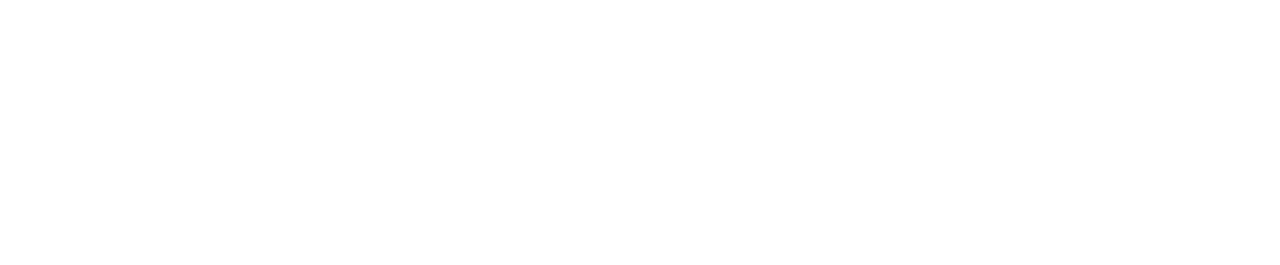
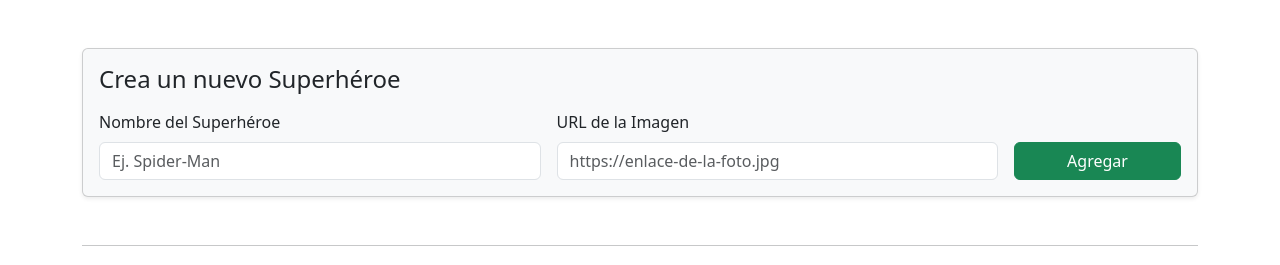
Before and after one commit to danycris07/practica-dom-jonathan-cristaldo, a plain HTML site: page index.html in a window 1280 px wide. Drawn offline with nearby package versions, Linux system fonts and the light colour scheme.

Commit message:
Feat: se añadio formulario usando Bootstrap

```diff
--- a/index.html
+++ b/index.html
@@ -1,5 +1,5 @@
 <!DOCTYPE html>
-<html lang="en">
+<html lang="es">
 <head>
     <meta charset="UTF-8">
     <meta name="viewport" content="width=device-width, initial-scale=1.0">
@@ -8,7 +8,54 @@
     <link rel="stylesheet" href="assets/css/style.css">
 </head>
 <body>
+    <header>
 
+    </header>
+
+
+<main class="container my-5">
+
+    <!-- Card para el Formulario -->
+    <div class="card mb-5 bg-light shadow-sm">
+        <div class="card-body">
+            <h2 class="card-title h4 mb-3">Crea un nuevo Superhéroe</h2>
+
+            <!-- Formulario con ID para JS -->
+            <form id="formulario-heroe" class="row g-3">
+
+
+                <div class="col-md-5">
+                    <label for="input-nombre" class="form-label">Nombre del Superhéroe</label>
+                    <input type="text" class="form-control" id="input-nombre" placeholder="Ej. Spider-Man" required>
+                </div>
+
+
+                <div class="col-md-5">
+                    <label for="input-imagen" class="form-label">URL de la Imagen</label>
+                    <input type="url" class="form-control" id="input-imagen" placeholder="https://enlace-de-la-foto.jpg" required>
+                </div>
+
+
+                <div class="col-md-2 d-flex align-items-end">
+                    <button type="submit" class="btn btn-success w-100">Agregar</button>
+                </div>
+
+            </form>
+        </div>
+    </div>
+
+    <hr>
+
+    <!-- Contenedor dinámico de Cards  -->
+    <div id="contenedor-cards" class="row row-cols-1 row-cols-md-3 g-4 mt-3">
+        <!-- JS hara las cards aquí -->
+    </div>
+
+</main>
+
+    <footer>
+
+    </footer>
     <script src="assets/js/app.js"></script>
     <script src="https://cdn.jsdelivr.net/npm/bootstrap@5.3.8/dist/js/bootstrap.bundle.min.js" integrity="sha384-FKyoEForCGlyvwx9Hj09JcYn3nv7wiPVlz7YYwJrWVcXK/BmnVDxM+D2scQbITxI" crossorigin="anonymous"></script>
 </body>
```
